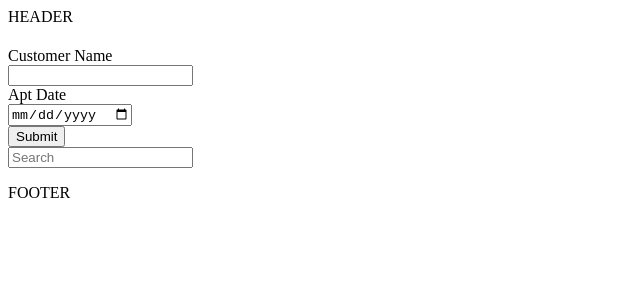
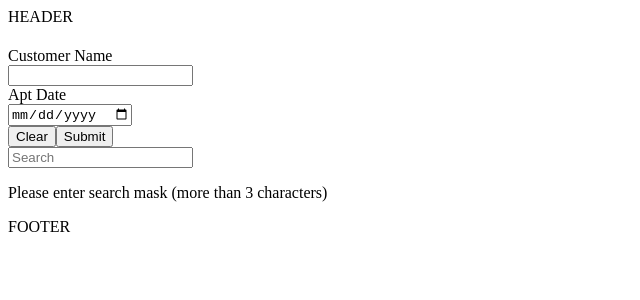
Before and after one commit to rsming/rmd, a React (Vite) app: page / in a window 1280 px wide. Shown: the top 300 px of the page, without its empty margins (0-640 px from the left). Built offline with nearby package versions, Linux system fonts and the light colour scheme.

Commit message:
pre-styling

```diff
--- a/data.json
+++ b/data.json
@@ -2,16 +2,16 @@
   {
     "rowId": "0",
     "customerName": "Pepe",
-    "startDate": "2018-11-28 13:30"
+    "startDate": "2018-11-28"
   },
   {
     "rowId": "1",
     "customerName": "Rio",
-    "startDate": "2018-11-28 10:15"
+    "startDate": "2018-11-28"
   },
   {
     "rowId": "2",
     "customerName": "Scooter",
-    "startDate": "2018-11-28 14:45"
+    "startDate": "2018-11-28"
   }
 ]
--- a/src/components/App.jsx
+++ b/src/components/App.jsx
@@ -2,23 +2,27 @@ import { useState, useEffect } from 'react'
 import SettlementForm from "./SettlementForm"
 import Search from "./Search"
 import SettlementInfoRow from "./SettlementInfoRow"
+import { clearData, searchStatusInitialMessage } from './DataAccess'
 
 function App() {
 
+  let [formData, setFormData] = useState(clearData)
   let [query, setQuery] = useState("");
+  let [searchStatus, setSearchStatus] = useState(searchStatusInitialMessage);
   let [settlementList, setSettlementList] = useState([]);
 
   useEffect(() => {
     console.log(query, '- Has changed')
     if (query.length > 3) {
-      console.log("search ...");
       console.log(`fetch data for ${query}`);
       fetch('./data.json')
         .then(response => response.json())
         .then(data => {
-          setSettlementList(data)
+          setSettlementList(data);
+          setSearchStatus(`Found ${data.length} records for '${query}'`)
         });
     } else {
+      setSearchStatus(searchStatusInitialMessage);
       setSettlementList([]);
     }
   },[query])
@@ -27,18 +31,20 @@ function App() {
     console.log(`on update settlement: ${rowId}`);
     let settlmnt = settlementList[rowId];
     console.log(`update: ${settlmnt.rowId}`);
+    setFormData(settlmnt);
+  }
+
+  function onPostSettlementRequested(settlement) {
+    console.log(`on post settlement: ${settlement.rowId}:${settlement.startDate}`);
   }
 
   return (
     <div className="">
       <h1 className="" />
         {/* <BiCalendar className="inline-block text-red-400 align-top" />Your Appointments</h1> */}
-      <SettlementForm
-        onSendAppointment={myAppointment => setSettlementList([...settlementList, myAppointment])}
-        lastId={settlementList.reduce((max, item) => Number(item.id) > max ? Number(item.id) : max, 0)}
-      />
+      <SettlementForm formData={formData} setFormData={setFormData} onPostSettlementRequested={onPostSettlementRequested} />
 
-      <Search query={query} onQueryChange={(myQuery) => setQuery(myQuery)} />
+      <Search query={query} onQueryChange={(myQuery) => setQuery(myQuery)} searchStatus={searchStatus} />
 
       <ul className="">
         {settlementList.map(settlement => (
--- /dev/null
+++ b/src/components/DataAccess.jsx
@@ -0,0 +1,7 @@
+export const clearData = {
+    rowId: '',
+    customerName: '',
+    startDate: ''
+  }
+
+export const searchStatusInitialMessage = 'Please enter search mask (more than 3 characters)';
--- a/src/components/Search.jsx
+++ b/src/components/Search.jsx
@@ -1,5 +1,5 @@
 
-const Search = ({ query, onQueryChange }) => {
+const Search = ({ query, onQueryChange, searchStatus }) => {
   return (
     <div className="">
       <div className="">
@@ -9,6 +9,7 @@ const Search = ({ query, onQueryChange }) => {
       <input type="text" name="query" id="query" value={query}
           onChange={(event) => { onQueryChange(event.target.value) }}
           className="" placeholder="Search" />
+      <p className="">{ searchStatus }</p>
     </div>
   )
 }
--- a/src/components/SettlementForm.jsx
+++ b/src/components/SettlementForm.jsx
@@ -1,23 +1,20 @@
-// import { BiCalendarPlus } from "react-icons/bi";
-import { useState } from 'react';
+import { clearData } from './DataAccess'
 
-const SettlementForm = ({ onSendAppointment }) => {
+const SettlementForm = ({formData, setFormData, onPostSettlementRequested}) => {
 
-  const clearData = {
-    rowId: '',
-    custometName: '',
-    startDate: ''
+  function clearForm() {
+    console.log('clear form');
+    setFormData(clearData);
   }
-
-  let [formData, setFormData] = useState(clearData)
 
   function formDataPublish() {
     const settlementInfo = {
-      id: formData.rowId,
+      rowId: formData.rowId,
       custometName: formData.custometName,
       startDate: formData.startDate
     }
     console.log("push request for:" + settlementInfo.id + ":" + settlementInfo.custometName);
+    onPostSettlementRequested(settlementInfo);
     setFormData(clearData);
   }
 
@@ -53,9 +50,12 @@ const SettlementForm = ({ onSendAppointment }) => {
 
         <div className="">
           <div className="">
+            <button type="submit" onClick={clearForm} className="">
+                Clear
+            </button>
             <button type="submit" onClick={formDataPublish} className="">
-              Submit
-          </button>
+                Submit
+            </button>
           </div>
         </div>
       </div>
```
